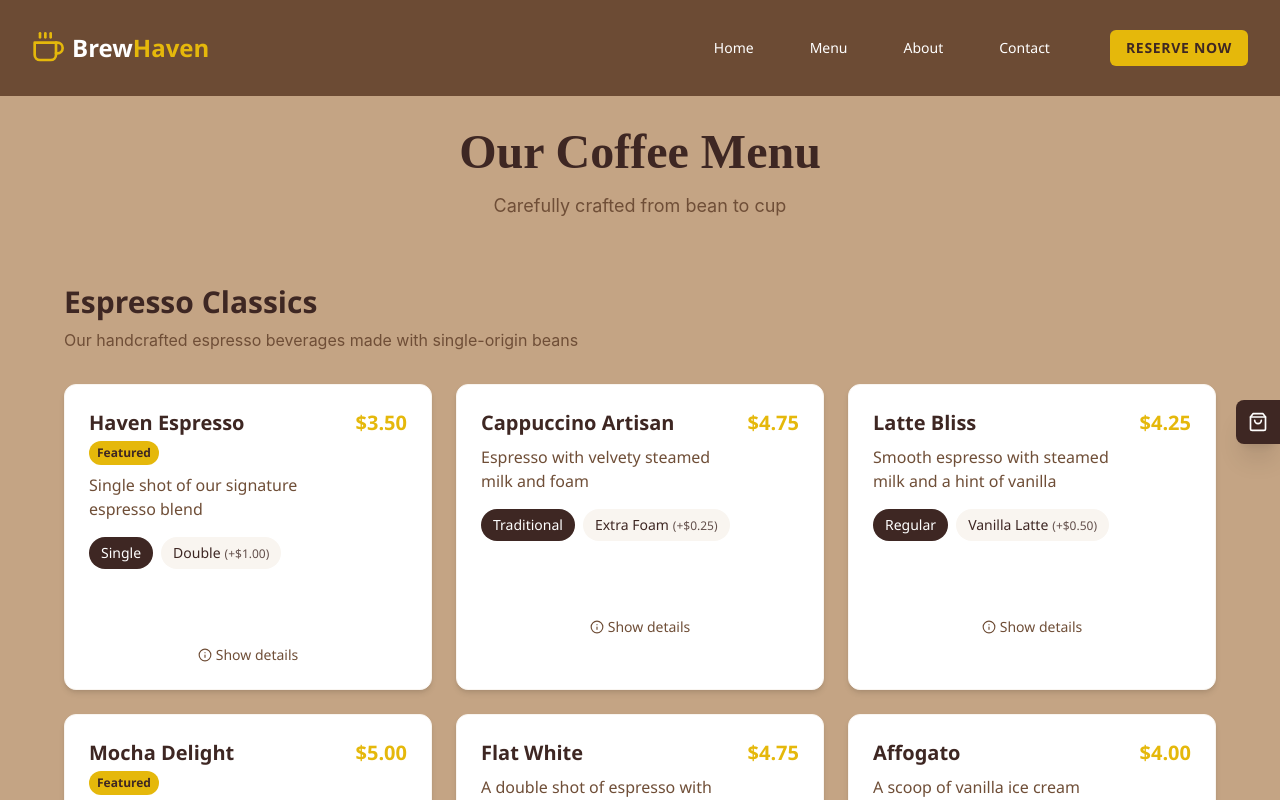
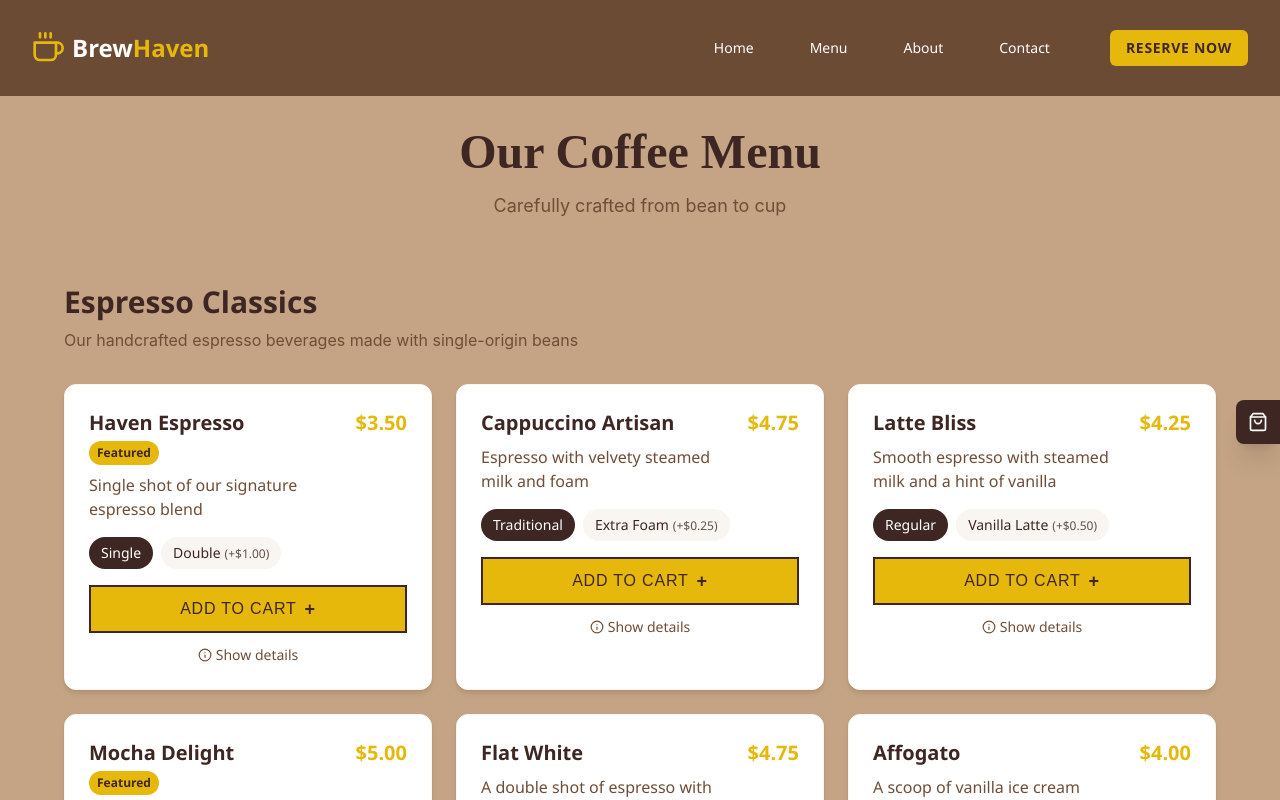
Before and after one commit to ZayanMustafa/coffeeshop, a Next.js app: page /menu in a window 1280 px wide. Shown: the top 800 px of the page. Built offline with nearby package versions, Linux system fonts and the light colour scheme.

Commit message:
Update Button

```diff
--- a/src/components/menu/MenuCard.js
+++ b/src/components/menu/MenuCard.js
@@ -1,9 +1,9 @@
-'use client';
-import { useState } from 'react';
-import { motion, AnimatePresence } from 'framer-motion';
-import { Button } from '../ui/button';
-import { useCart } from './CartContext';
-import { FiChevronDown, FiChevronUp, FiInfo } from 'react-icons/fi';
+"use client";
+import { useState } from "react";
+import { motion, AnimatePresence } from "framer-motion";
+import { Button } from "../ui/button";
+import { useCart } from "./CartContext";
+import { FiChevronDown, FiChevronUp, FiInfo } from "react-icons/fi";
 
 export const MenuCard = ({ item }) => {
   const [selectedOption, setSelectedOption] = useState(item.options[0]);
@@ -16,8 +16,10 @@ export const MenuCard = ({ item }) => {
     addToCart({
       ...item,
       selectedOption,
-      id: `${item.id}-${selectedOption.name.replace(/\s+/g, '-').toLowerCase()}`,
-      quantity: 1
+      id: `${item.id}-${selectedOption.name
+        .replace(/\s+/g, "-")
+        .toLowerCase()}`,
+      quantity: 1,
     });
 
     setTimeout(() => setIsAdding(false), 1000);
@@ -52,14 +54,14 @@ export const MenuCard = ({ item }) => {
         {/* Options Selector */}
         <div className="mt-4">
           <div className="flex flex-wrap gap-2 mb-4">
-            {item.options.map(option => (
+            {item.options.map((option) => (
               <motion.button
                 key={option.name}
                 onClick={() => setSelectedOption(option)}
                 className={`px-3 py-1.5 text-sm rounded-full transition-colors ${
                   selectedOption.name === option.name
-                    ? 'bg-[#3E2723] text-white'
-                    : 'bg-[#F9F5F0] text-[#3E2723] hover:bg-[#E5E0DB]'
+                    ? "bg-[#3E2723] text-white"
+                    : "bg-[#F9F5F0] text-[#3E2723] hover:bg-[#E5E0DB]"
                 }`}
                 whileHover={{ scale: 1.05 }}
                 whileTap={{ scale: 0.95 }}
@@ -77,9 +79,16 @@ export const MenuCard = ({ item }) => {
           {/* Add to Cart Button */}
           <motion.div whileTap={isAdding ? {} : { scale: 0.95 }}>
             <Button
-              variant={isAdding ? "primary" : "secondary"}
               onClick={handleAddToCart}
-              className="w-full flex items-center justify-center gap-2 relative overflow-hidden h-12"
+              className="w-full flex items-center justify-center gap-2 relative overflow-hidden h-12 border-2 transition-all duration-300"
+              style={{
+                borderColor: isAdding ? "#E5B80B" : "#6F4E37",
+                color: isAdding ? "#FFFFFF" : "#6F4E37",
+                backgroundColor: isAdding ? "#E5B80B" : "#F9F5F0",
+                fontFamily: "Montserrat, sans-serif",
+              }}
+              hoverBgColor="bg-[#6F4E37]"
+              hoverTextColor="text-white"
               disabled={isAdding}
             >
               {isAdding ? (
@@ -87,22 +96,22 @@ export const MenuCard = ({ item }) => {
                   <motion.span
                     initial={{ opacity: 0, x: 20 }}
                     animate={{ opacity: 1, x: 0 }}
-                    className="absolute"
+                    className="absolute font-semibold"
                   >
-                    Added!
+                    Added to Cart!
                   </motion.span>
                   <motion.span
                     initial={{ scale: 0 }}
                     animate={{ scale: 1 }}
-                    className="text-white"
+                    className="text-white text-xl"
                   >
                     ✓
                   </motion.span>
                 </>
               ) : (
                 <>
-                  <span>Add to Cart</span>
-                  <span>+</span>
+                  <span className="font-medium">Add to Cart</span>
+                  <span className="text-lg font-bold">+</span>
                 </>
               )}
             </Button>
@@ -133,7 +142,7 @@ export const MenuCard = ({ item }) => {
         {expanded && (
           <motion.div
             initial={{ height: 0, opacity: 0 }}
-            animate={{ height: 'auto', opacity: 1 }}
+            animate={{ height: "auto", opacity: 1 }}
             exit={{ height: 0, opacity: 0 }}
             transition={{ duration: 0.3 }}
             className="overflow-hidden"
@@ -145,16 +154,18 @@ export const MenuCard = ({ item }) => {
                   {selectedOption.name} Details:
                 </h4>
                 <div className="grid grid-cols-2 gap-3">
-                  {Object.entries(selectedOption.details || {}).map(([key, value]) => (
+                  {Object.entries(selectedOption.details || {}).map(
+                    ([key, value]) => (
                       <div key={key} className="bg-[#F9F5F0] p-2 rounded-lg">
                         <p className="text-xs text-[#6F4E37] capitalize">
-                        {key.replace(/([A-Z])/g, ' $1').trim()}:
+                          {key.replace(/([A-Z])/g, " $1").trim()}:
                         </p>
                         <p className="text-sm font-medium text-[#3E2723]">
-                        {Array.isArray(value) ? value.join(', ') : value}
+                          {Array.isArray(value) ? value.join(", ") : value}
                         </p>
                       </div>
-                  ))}
+                    )
+                  )}
                 </div>
               </div>
 
@@ -167,10 +178,10 @@ export const MenuCard = ({ item }) => {
                   {Object.entries(item.details || {}).map(([key, value]) => (
                     <div key={key} className="bg-[#F9F5F0] p-2 rounded-lg">
                       <p className="text-xs text-[#6F4E37] capitalize">
-                        {key.replace(/([A-Z])/g, ' $1').trim()}:
+                        {key.replace(/([A-Z])/g, " $1").trim()}:
                       </p>
                       <p className="text-sm font-medium text-[#3E2723]">
-                        {Array.isArray(value) ? value.join(', ') : value}
+                        {Array.isArray(value) ? value.join(", ") : value}
                       </p>
                     </div>
                   ))}
--- a/src/components/menu/MenuCategory.js
+++ b/src/components/menu/MenuCategory.js
@@ -1,6 +1,7 @@
 
 
 // File path: src/components/menu/MenuCategory.js
+
 import { MENU_DATA } from '@/constant/Home/Menu';
 import { MenuCard } from './MenuCard';
 
--- a/src/components/ui/button.js
+++ b/src/components/ui/button.js
@@ -1,70 +1,4 @@
 
-
-
-// // File: src/components/ui/button.js
-
-// 'use client';
-// import { motion } from 'framer-motion';
-
-// export const Button = ({
-//   children,
-//   onClick,
-//   variant = "primary",
-//   size = "medium",
-//   icon: Icon,
-//   hoverScale = 1.05,
-//   hoverBgColor,
-//   hoverTextColor,
-//   className = "",
-//   disabled = false
-// }) => {
-//   const baseStyles = "flex items-center justify-center font-semibold uppercase tracking-wider transition-all duration-300";
-
-//   const sizeStyles = {
-//     small: "px-4 py-2 text-sm",
-//     medium: "px-6 py-3 text-base",
-//     large: "px-8 py-4 text-lg"
-//   };
-
-//   const variantStyles = {
-//     primary: {
-//       base: "bg-[#E5B80B] text-[#3E2723]",
-//       hover: hoverBgColor ? `hover:${hoverBgColor}` : "hover:bg-[#D4A017]"
-//     },
-//     secondary: {
-//       base: "bg-transparent border-2 border-white text-white",
-//       hover: hoverBgColor ? `hover:${hoverBgColor}` : "hover:bg-white hover:bg-opacity-10"
-//     },
-//     outline: {
-//       base: "border-2 border-[#3E2723] text-[#3E2723]",
-//       hover: hoverBgColor ? `hover:${hoverBgColor}` : "hover:bg-[#F9F5F0]"
-//     }
-//   };
-
-//   return (
-//     <motion.button
-//       whileHover={{
-//         scale: disabled ? 1 : hoverScale,
-//         transition: { duration: 0.2 }
-//       }}
-//       whileTap={{ scale: disabled ? 1 : 0.95 }}
-//       className={`
-//         ${baseStyles}
-//         ${sizeStyles[size]}
-//         ${variantStyles[variant].base}
-//         ${variantStyles[variant].hover}
-//         ${hoverTextColor ? `hover:${hoverTextColor}` : ''}
-//         ${className}
-//       `}
-//       onClick={onClick}
-//       disabled={disabled}
-//       style={{ fontFamily: 'Montserrat, sans-serif' }}
-//     >
-//       {Icon && <Icon className="mr-2" />}
-//       {children}
-//     </motion.button>
-//   );
-// };
 
 
 // File: src/components/ui/button.js
@@ -83,7 +17,7 @@ export const Button = ({
   className = "",
   disabled = false
 }) => {
-  const baseStyles = "inline-flex items-center justify-center font-semibold uppercase tracking-wider transition-all duration-300 text-center";
+  const baseStyles = "flex items-center justify-center font-semibold uppercase tracking-wider transition-all duration-300";
 
   const sizeStyles = {
     small: "px-4 py-2 text-sm",
@@ -129,4 +63,4 @@ export const Button = ({
       {children}
     </motion.button>
   );
-};
+}
```
Lines whose indentation alone changed are shown as unchanged.
